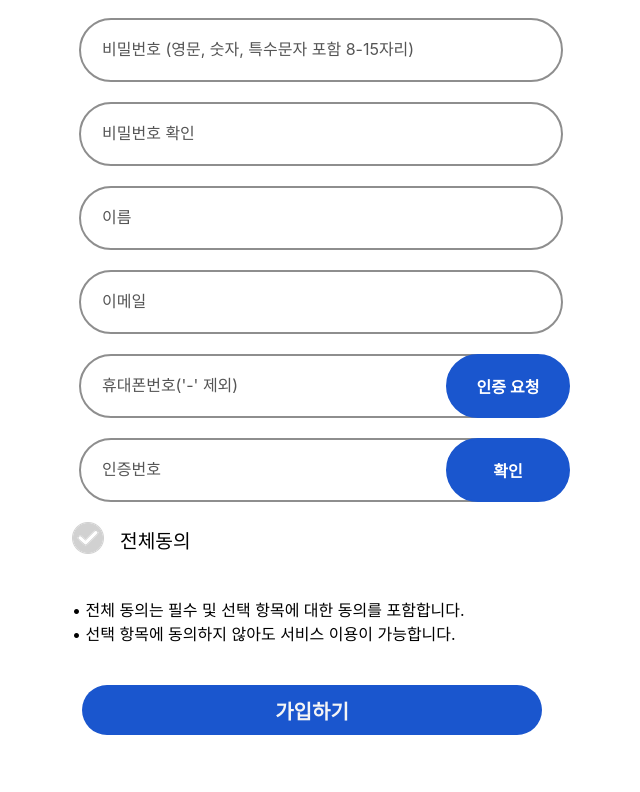
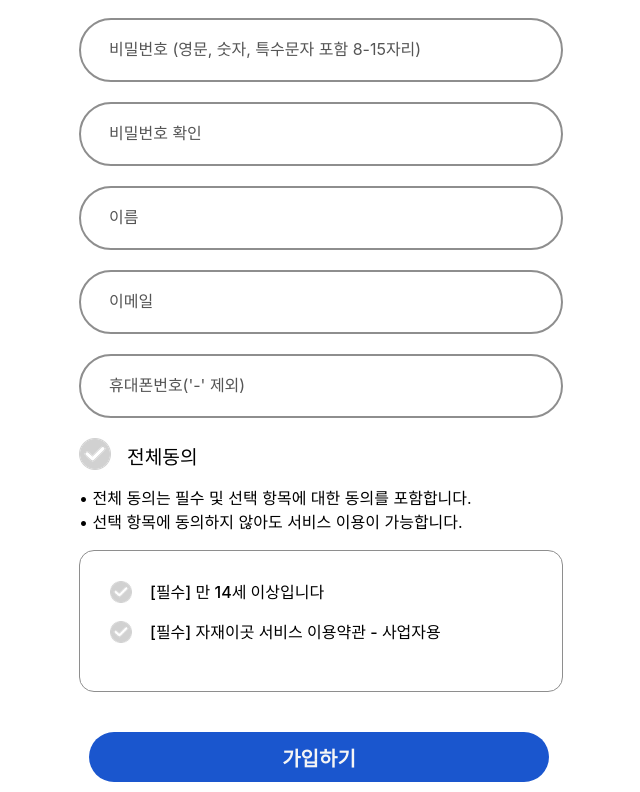
Before and after one commit to jenny-han/jjegot-cafe24, a React (Create React App) app in the folder client/: page /signup in a window 1280 px wide. Shown: the part 595-1387 px from the top of the page, without its empty margins (319-959 px from the left). Before the commit the page ends 1340 px from the top, so only its background shows below. Built offline with nearby package versions, Linux system fonts and the light colour scheme.

Commit message:
FEAT:signup components divide

```diff
--- a/client/src/components/SignUpAgree.jsx
+++ b/client/src/components/SignUpAgree.jsx
@@ -1,8 +1,49 @@
-import React from 'react';
+import React, { useEffect, useState } from 'react';
 
 const SignUpAgree = () => {
+    const [checklist, setChecklist] = useState([])
+    const [agreeAll, setAgreeAll] = useState(false)
+    const [agreeFourteen, setAgreeFourteen] = useState(false)
+    const [agreeService, setAgreeService] = useState(false)
+    const [agreePayment, setAgreePayment] = useState(false)
+    const [agreePersonal, setAgreePersonal] = useState(false)
+    const [agreeMarketing, setAgreeMarketing] = useState(false)
+
+
+    const handleAgreeAll = (e) => {
+        setAgreeAll(e.target.value)
+    }
+
+    const handleAgreeFourTeen  = (e) => {
+        setAgreeFourteen(e.target.value)
+    }
+    const handleAgreeService  = (e) => {
+        setAgreeService(e.target.value)
+    }
+
+
     return (
-        <div>
+        <div className='agree-form'>
+            <div>
+                <input type="checkbox" id='allagree' name='agreeAll' value={agreeAll} onChange={handleAgreeAll} className='form-box' required></input>
+                <label htmlFor='allagree' className='allagree-label'>전체동의</label>
+            </div>
+            <p>
+                • 전체 동의는 필수 및 선택 항목에 대한 동의를 포함합니다.<br></br>
+                • 선택 항목에 동의하지 않아도 서비스 이용이 가능합니다.
+            </p>
+            <div className='agree-div'>
+                <div className='agree-list'>
+                    <input type="checkbox" id='agree14' name='agreeFourteen' value={agreeFourteen} onChange={handleAgreeFourTeen} className='form-box' required></input>
+                    <label htmlFor='agree14'>[필수] 만 14세 이상입니다</label>
+                    <a href=''></a>
+                </div>
+                <div className='agree-list'>
+                    <input type="checkbox" id='agreeserv' name='agreeService' value={agreeService} onChange={handleAgreeService} className='form-box' required></input>
+                    <label htmlFor='agreeserv'>[필수] 자재이곳 서비스 이용약관 - 사업자용</label>
+                </div>
+            </div>
+
 
         </div>
     );
--- a/client/src/components/SignUpField.jsx
+++ b/client/src/components/SignUpField.jsx
@@ -1,6 +1,7 @@
-import React, { useState } from 'react';
-import '../styles/SignUp.css'
+import React, { useEffect, useState } from 'react';
 import Timer from '../utils/timer';
+import SignUpAgree from './SignUpAgree';
+import SignupPhoneCertification from './SignupPhoneCertification';
 
 const SignUpField = () => {
 
@@ -10,16 +11,11 @@ const SignUpField = () => {
     const [userName, setuserName] = useState("")
     const [email, setEmail] = useState("")
     const [phone, setPhone] = useState("")
-    const [phoneConfirm, setPhoneConfirm] = useState("")
-    const [agreeAll, setAgreeAll] = useState(false)
-    const [agreeFourteen, setAgreeFourteen] = useState(false)
-    const [agreeService, setAgreeService] = useState(false)
-    const [agreePayment, setAgreePayment] = useState(false)
-    const [agreePersonal, setAgreePersonal] = useState(false)
-    const [agreeMarketing, setAgreeMarketing] = useState(false)
+    // const [phoneConfirm, setPhoneConfirm] = useState("")
 
     const [submit, setSubmit] = useState(false)
     const [error, setError] = useState(false)
+
 
     const handleUserId = (e) => {
         setUserId(e.target.value);
@@ -39,57 +35,20 @@ const SignUpField = () => {
     const handlePhone = (e) => {
         setPhone(e.target.value);
     }
-    const handlePhoneConfirm = (e) => {
-        setPhoneConfirm(e.target.value);
-    }
-
-    const handleAgreeAll = (e) => {
-        setAgreeAll(e.target.value)
-        setAgreeFourteen(e.target.value)
-        setAgreeService(e.target.value)
-        setAgreePayment(e.target.value)
-        setAgreePersonal(e.target.value)
-        setAgreeMarketing(e.target.value)
-
-    }
-
-    const handleAgreeFourTeen  = (e) => {
-        setAgreeFourteen(e.target.value)
-    }
-    const handleAgreeService  = (e) => {
-        setAgreeService(e.target.value)
-    }
-
-
-
-    const handleSignup = (e) => {
-        alert("회원가입 button")
-        e.preventDefault();
-        if (userName === '' || email === '' || password === '') {
-            setError(true);
-        } else {
-            alert("회원가입 button")
-            setError(false);
-        }
-    }
-
-
 
 
     return (
-        <div className='form-div'>
-            <form>
+        <div className='field-div'>
             <div className='input-form'>
                 <input type="text" name='userId' id='uid' value={userId} onChange={handleUserId} className='form-box' maxLength={20} required></input>
                 <label htmlFor='uid'>아이디 (영문, 숫자 최대 20자) </label>
-
             </div>
             <div className='input-form'>
-                    <input type="password" id="pw" name='password' value={password} onChange={handlePassword} className='form-box' maxLength={15} required></input>
+                <input type="password" id="pw" name='password' value={password} onChange={handlePassword} className='form-box' autoComplete='off' maxLength={15} required></input>
                 <label htmlFor='pw'>비밀번호 (영문, 숫자, 특수문자 포함 8-15자리)</label>
             </div>
             <div className='input-form'>
-                    <input type="password" id='pwConfirm' name='passwordConfirm' value={passwordConfirm} onChange={handlePasswordConfirm} className='form-box' required></input>
+                <input type="password" id='pwConfirm' name='passwordConfirm'autoComplete='off' value={passwordConfirm} onChange={handlePasswordConfirm} className='form-box' required></input>
                 <label htmlFor='pwConfirm'>비밀번호 확인</label>
             </div>
             <div className='input-form'>
@@ -103,50 +62,12 @@ const SignUpField = () => {
             <div className='input-form'>
                     <input type="text" id='pnum' name='phone' value={phone} onChange={handlePhone} className='form-box' required></input>
                     <label htmlFor='pnum'>휴대폰번호('-' 제외)</label>
-
-                   {/* 인증을 진행하지 않은경우 */}
-                    <div className='btn-cert'>인증 요청</div>
-                    {/* <div className='btn-recert'>재요청</div> */}
-
             </div>
 
-                {/* 인증 요청 한경우 노출 */}
-                <div className='input-form'>
-                    <input type="text" id='renum' name='phoneConfirm' value={phoneConfirm} onChange={handlePhoneConfirm} className='form-box' maxLength={6} required></input>
-                    <label htmlFor='renum'>인증번호</label>
-
-                    {/* <Timer /> */}
-                    <div className='btn-confirm'>확인</div>
-                    {/* <div className='btn-recert'>재요청</div> */}
-                </div>
-
-                <div className='agree-form'>
-                    <div>
-                        <input type="checkbox" id='allagree' name='agreeAll' value={agreeAll} onChange={handleAgreeAll} className='form-box' required></input>
-                        <label htmlFor='allagree' className='allagree-label'>전체동의</label>
-                    </div>
-                    <p>
-                        • 전체 동의는 필수 및 선택 항목에 대한 동의를 포함합니다.<br></br>
-                        • 선택 항목에 동의하지 않아도 서비스 이용이 가능합니다.
-                    </p>
-                    {/* <div className='agree-div'>
-                        <div>
-                            <input type="checkbox" id='agree14' name='agreeFourteen' value={agreeFourteen} onChange={handleAgreeFourTeen} className='form-box' required></input>
-                            <label htmlFor='agree14'>[필수] 만 14세 이상입니다</label>
-                        </div>
-                        <div>
-                            <input type="checkbox" id='agreeserv' name='agreeService' value={agreeService} onChange={handleAgreeService} className='form-box' required></input>
-                            <label htmlFor='agreeserv'>[필수] 자재이곳 서비스 이용약관 - 사업자용</label>
-                        </div>
-                    </div> */}
+            {/* 휴대폰 인증번호를 통한 회원가입 */}
+            {/* <SignupPhoneCertification /> */}
 
 
-                </div>
-
-                <div className='signup-div'>
-                    <button type="button" className='signup-btn' onClick={handleSignup} >가입하기</button>
-                </div>
-            </form>
 
         </div>
     );
--- /dev/null
+++ b/client/src/components/SignUpForm.jsx
@@ -0,0 +1,27 @@
+import React from 'react';
+import SignUpField from './SignUpField';
+import SignUpAgree from './SignUpAgree';
+
+const SignUpForm = () => {
+
+    const handleSignup = (e) => {
+        alert("회원가입 button")
+        e.preventDefault();
+    }
+
+    return (
+        <div className='form-div'>
+            <form>
+
+            <SignUpField />
+            <SignUpAgree />
+
+            <div className='signup-div'>
+                <button type="button" className='signup-btn' onClick={handleSignup} >가입하기</button>
+            </div>
+        </form>
+        </div>
+    );
+};
+
+export default SignUpForm;
--- /dev/null
+++ b/client/src/components/SignupPhoneCertification.jsx
@@ -0,0 +1,41 @@
+import React, { useState } from 'react';
+
+const SignupPhoneCertification = () => {
+
+    const [phoneNm, setPhoneNm] = useState("")
+    const [phoneConfirm, setPhoneConfirm] = useState("")
+
+    const handlePhoneNm = (e) => {
+        setPhoneNm(e.target.value);
+    }
+    const handlePhoneConfirm = (e) => {
+        setPhoneConfirm(e.target.value);
+    }
+
+
+    return (
+        <>
+            <div className='input-form'>
+                    <input type="text" id='phonenum' name='phone' value={phoneNm} onChange={handlePhoneNm} className='form-box' required></input>
+                    <label htmlFor='phonenum'>휴대폰번호('-' 제외)</label>
+
+                   {/* 인증을 진행하지 않은경우 */}
+                    <div className='btn-cert'>인증 요청</div>
+                    {/* <div className='btn-recert'>재요청</div> */}
+
+                </div>
+
+                {/* 인증 요청 한경우 노출 */}
+                <div className='input-form'>
+                    <input type="text" id='renum' name='phoneConfirm' value={phoneConfirm} onChange={handlePhoneConfirm} className='form-box' maxLength={6} required></input>
+                    <label htmlFor='renum'>인증번호</label>
+
+                    {/* <Timer /> */}
+                    <div className='btn-confirm'>확인</div>
+                    {/* <div className='btn-recert'>재요청</div> */}
+                </div>
+        </>
+    );
+};
+
+export default SignupPhoneCertification;
--- a/client/src/pages/SignUp.jsx
+++ b/client/src/pages/SignUp.jsx
@@ -3,20 +3,21 @@ import '../styles/SignUp.css'
 import logo from '../assets/jjegot-seller-logo.png';
 import SignUpField from '../components/SignUpField';
 import SignUpAgree from '../components/SignUpAgree';
+import SignUpForm from '../components/SignUpForm';
 
 
 const SignUp = () => {
+
+
     return (
         <div>
             <div className='main-box'>
                 <img src={logo} alt='logo' className='Main-logo'></img>
                 <p className='main-txt'> 회원가입 </p>
 
+                <SignUpForm />
 
-            <SignUpField />
-            <SignUpAgree />
             </div>
-
         </div>
     );
 };
--- a/client/src/styles/SignUp.css
+++ b/client/src/styles/SignUp.css
@@ -20,7 +20,8 @@
     color:#555;
     transition: .2s ease-in-out;
 }
-input, label {
+.form-div .input-form input,
+.form-div .input-form label {
     font-size: 1em;
     width: 450px;
     height: 55px;
@@ -38,6 +39,10 @@ input, label {
 .form-box:valid {
     border: 2px solid #1A56CE;
     border-radius: 50px;
+}
+
+.form-box:focus {
+    background-color: #f4f8ff;
 }
 
 
@@ -138,11 +143,39 @@ input[type=checkbox] + label {
     cursor: pointer;
     padding-left: 2.5em;
     background-repeat: no-repeat;
+    background-size: contain;
     background-image: url('../assets//checked_f.png');
 }
 input[type=checkbox]:checked + label {
+
     background-image: url('../assets/checked_t.png');
 }
 /* input[type=checkbox]:disabled + label {
     background-image: url('./img/checker-disabled.svg');
 } */
+
+.agree-form p {
+    line-height: 1.5;
+}
+
+.agree-div {
+    padding:30px;
+    border:  1px solid #8E8E8E;
+    border-radius: 15px;
+    box-sizing: border-box;
+
+}
+
+.agree-list {
+    height: 40px;
+
+}
+
+.agree-list label {
+    font-weight: 500;
+    font-size: 1em;
+    line-height: 22px;
+    display: flex;
+    align-items: center;
+
+}
```
Also changed, not shown: client/src/components/SignUpAgreeModal.jsx (added, +11 -0 lines). Lines whose indentation alone changed are shown as unchanged.
